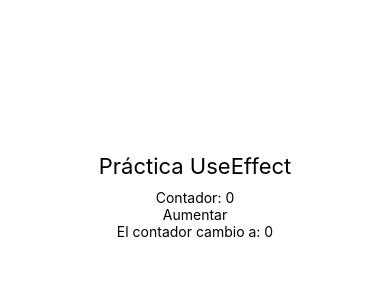
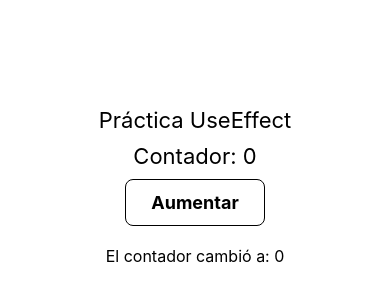
Before and after one commit to noel-fr/Tarra_useEffect, a React Native app in the folder MiAppUseEffect/: screen / in a window 390 px wide. Shown: the part 226-526 px from the top of the page. Built offline with nearby package versions, Linux system fonts and the light colour scheme.

Commit message:
--- Agregue estilos a la pantalla y organice la visualización del contador y mensajes

```diff
--- a/MiAppUseEffect/srs/screens/UseEffectScreen.tsx
+++ b/MiAppUseEffect/srs/screens/UseEffectScreen.tsx
@@ -4,18 +4,17 @@ import { useState, useEffect } from "react";
 
 const UseEffectScreen = () => {
     const [contador, setContador] = useState(0);
-    const [mensaje, setMensaje] = useState("El contador todabia no ha cambiado");
+    const [mensaje, setMensaje] = useState("El contador todavía no ha cambiado");
 
     /*
         *useEffect sin arreglo de dependencias
         *
         * Este useEffect se ejecuta despues de cada renderizado del componente
-        * porque no tiene un arreglo de dependecias
+        * porque no tiene un arreglo de dependencias
         *
-        * Se puede puede utilizar cuando necesitamos ejecutar una acción cada vez
+        * Se puede utilizar cuando necesitamos ejecutar una acción cada vez
         * que el componente se actualiza.
         *
-        * (Espero estar en lo correcto ingeniera)
     */
 
     useEffect (() =>{
@@ -25,8 +24,8 @@ const UseEffectScreen = () => {
     /*
         *useEffect con arreglo de dependencias
         *
-        * Este se ejecuta cuando cambia el valor de contador
-        * porque contador esta dentro del arreglo de dependecias
+        * Este useEffect se ejecuta cuando cambia el valor de contador
+        * porque contador esta dentro del arreglo de dependencias
         *
         * Se recomienda utilizar cuando queremos ejecutar una accion
         * solamente al cambiar una variable especifica
@@ -34,18 +33,18 @@ const UseEffectScreen = () => {
 
      useEffect (() =>{
         console.log("El contador cambió a:", contador);
-        setMensaje(`El contador cambio a: ${contador}`);
+        setMensaje(`El contador cambió a: ${contador}`);
     },[contador]);
 
 
     return(
         <View style={styles.container}>
             <Text style={styles.title}>Práctica UseEffect</Text>
-            <Text>Contador: {contador}</Text>
-            <TouchableOpacity onPress={() => setContador(contador + 1)}>
-                <Text>Aumentar</Text>
+            <Text style={styles.contador}>Contador: {contador}</Text>
+            <TouchableOpacity style={styles.boton} onPress={() => setContador(contador + 1)}>
+                <Text style={styles.texBoton}>Aumentar</Text>
             </TouchableOpacity>
-            <Text>{mensaje}</Text>
+            <Text style={styles.mensaje}>{mensaje}</Text>
 
         </View>
     );
@@ -63,9 +62,31 @@ const styles = StyleSheet.create({
         fontSize: 22,
         marginBottom: 10,
     },
+
+    contador: {
+        fontSize: 22,
+        marginBottom: 10,
+    },
+
+    mensaje:{
+        fontSize: 16,
+        marginBottom: 20,
+    },
+
+    boton:{
+        paddingVertical: 12,
+        paddingHorizontal: 25,
+        borderRadius: 8,
+        borderWidth: 1,
+        marginBottom: 20,
+    },
+
+    texBoton:{
+        fontSize: 18,
+        fontWeight: "bold",
+    }
+
+
 });
 
-
-
-
 export default UseEffectScreen;
```
